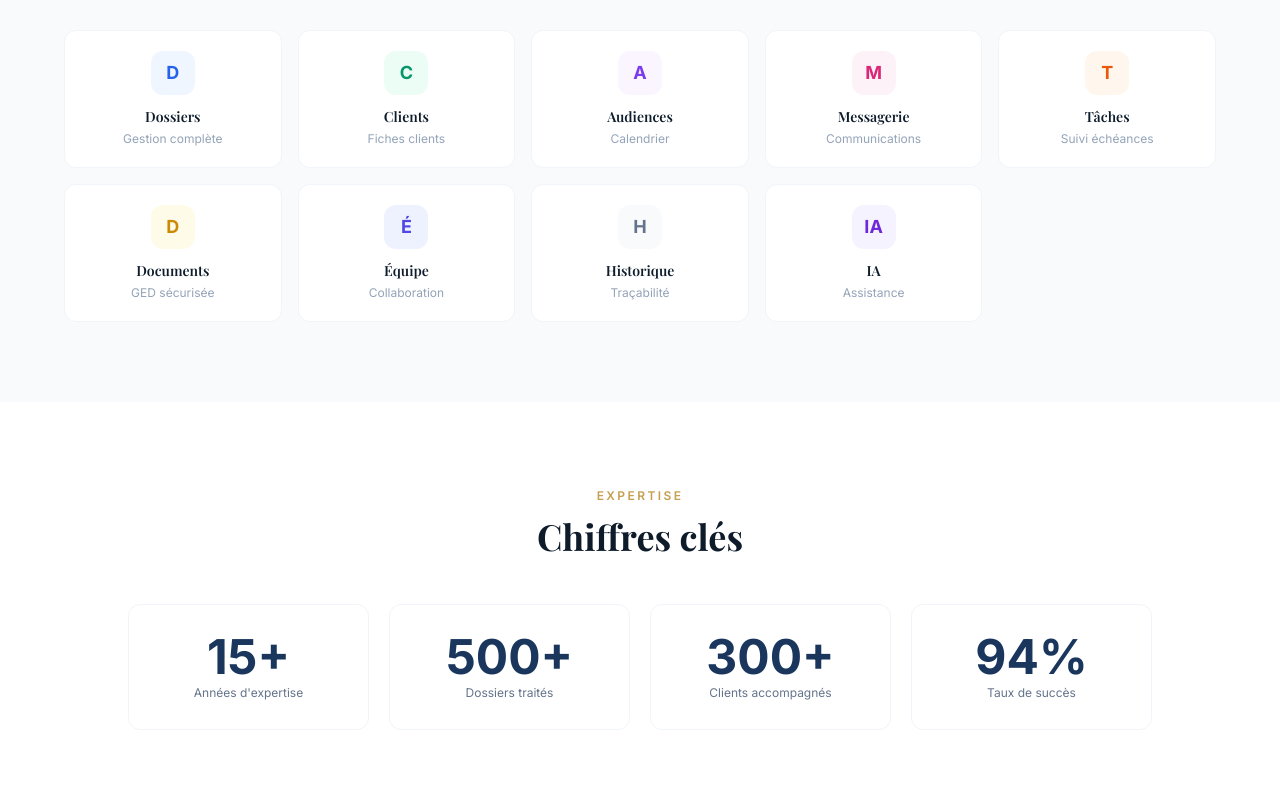
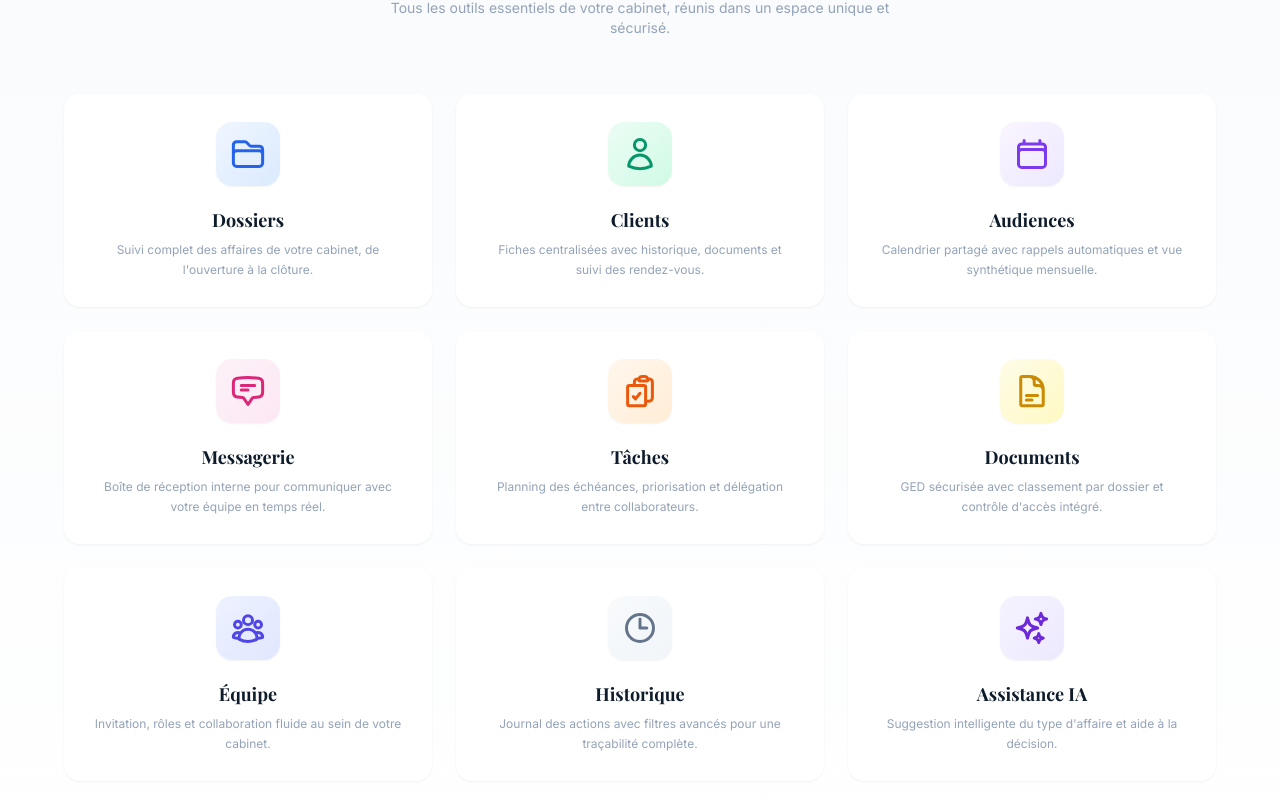
Before and after one commit to alaaissa11/Avocat_pro, an Angular app in the folder frontend/: page / in a window 1280 px wide. Shown: the part 1020-1820 px from the top of the page. Built offline with nearby package versions, Linux system fonts and the light colour scheme.

Commit message:
home page edit

```diff
--- a/frontend/src/app/features/home/home.component.ts
+++ b/frontend/src/app/features/home/home.component.ts
@@ -1,5 +1,6 @@
-import { Component, signal } from '@angular/core';
+import { Component, signal, ViewChild, ElementRef, AfterViewInit } from '@angular/core';
 import { RouterLink } from '@angular/router';
+import { DomSanitizer, SafeHtml } from '@angular/platform-browser';
 
 @Component({
   selector: 'app-home',
@@ -46,12 +47,11 @@ import { RouterLink } from '@angular/router';
 
     <!-- Hero -->
     <section class="min-h-screen flex items-center relative overflow-hidden bg-lawyer-dark">
-      <video autoplay muted loop playsinline preload="auto"
-             class="absolute inset-0 w-full h-full object-cover"
-             poster="">
+      <video #heroVideo autoplay muted loop playsinline preload="auto"
+             class="absolute inset-0 w-full h-full object-cover video-ken-burns">
         <source src="assets/hero-bg.mp4" type="video/mp4">
       </video>
-      <div class="absolute inset-0 bg-gradient-to-r from-lawyer-dark/85 via-lawyer-dark/70 to-lawyer-dark/50"></div>
+      <div class="absolute inset-0 bg-gradient-to-r from-lawyer-dark/70 via-lawyer-dark/50 to-lawyer-dark/30"></div>
       <div class="w-full px-6 pt-20 pb-16 relative z-10">
         <div class="max-w-3xl mx-auto text-center">
           <div class="flex justify-center mb-5">
@@ -97,21 +97,26 @@ import { RouterLink } from '@angular/router';
     </section>
 
     <!-- Modules -->
-    <section id="modules" class="py-16 md:py-20 bg-slate-50/60">
+    <section id="modules" class="py-20 md:py-28 bg-gradient-to-b from-slate-50 to-white">
       <div class="w-full px-6">
-        <div class="text-center mb-10 md:mb-12">
-          <span class="inline-block text-xs tracking-[0.2em] uppercase font-semibold text-lawyer-accent mb-3">Modules</span>
-          <h2 class="font-serif text-3xl md:text-4xl font-bold text-lawyer-dark">Une plateforme complète</h2>
-          <p class="text-slate-500 text-sm mt-2 max-w-md mx-auto">Tous les outils nécessaires à la gestion de votre cabinet au même endroit.</p>
+        <div class="text-center mb-14">
+          <span class="inline-block text-xs tracking-[0.2em] uppercase font-semibold text-lawyer-accent mb-4 px-4 py-1.5 border border-lawyer-accent/20 rounded-full bg-lawyer-accent/5">Notre plateforme</span>
+          <h2 class="font-serif text-4xl md:text-5xl font-bold text-lawyer-dark leading-tight">Un écosystème <span class="text-lawyer-accent">complet</span></h2>
+          <p class="text-slate-400 text-sm mt-3 max-w-lg mx-auto">Tous les outils essentiels de votre cabinet, réunis dans un espace unique et sécurisé.</p>
         </div>
-        <div class="max-w-6xl mx-auto grid grid-cols-2 md:grid-cols-3 lg:grid-cols-5 gap-4">
+        <div class="max-w-6xl mx-auto grid grid-cols-1 sm:grid-cols-2 lg:grid-cols-3 gap-6">
           @for (feat of features; track feat.title) {
-            <div class="bg-white rounded-xl border border-slate-100 p-5 hover:shadow-md hover:-translate-y-0.5 transition-all duration-200 text-center group">
-              <div class="w-11 h-11 rounded-xl flex items-center justify-center mx-auto mb-3 transition-transform group-hover:scale-110" [style.background]="feat.bg">
-                <span class="text-lg font-bold" [style.color]="feat.color">{{ feat.letter }}</span>
+            <div class="group relative bg-white rounded-2xl p-7 transition-all duration-300 hover:-translate-y-1.5 hover:shadow-xl cursor-default"
+                 [style.boxShadow]="'0 1px 3px rgba(0,0,0,0.04), 0 1px 2px rgba(0,0,0,0.02)'">
+              <div class="absolute inset-x-0 top-0 h-1 rounded-t-2xl transition-all duration-300 group-hover:h-1.5 opacity-0 group-hover:opacity-100" [style.background]="'linear-gradient(90deg, '+feat.color+', '+feat.color+'88)'"></div>
+              <div class="flex flex-col items-center text-center">
+                <div class="w-16 h-16 rounded-2xl flex items-center justify-center mb-5 transition-all duration-300 group-hover:scale-110 group-hover:rotate-3 shadow-sm"
+                     [style.background]="feat.bg">
+                  <span [innerHTML]="feat.safeIcon" class="[&>svg]:w-9 [&>svg]:h-9" [style.color]="feat.color"></span>
+                </div>
+                <h3 class="font-serif font-bold text-lawyer-dark text-lg mb-1.5">{{ feat.title }}</h3>
+                <p class="text-slate-400 text-xs leading-relaxed">{{ feat.desc }}</p>
               </div>
-              <h3 class="font-semibold text-lawyer-dark text-sm">{{ feat.title }}</h3>
-              <p class="text-xs text-slate-400 mt-1">{{ feat.desc }}</p>
             </div>
           }
         </div>
@@ -143,7 +148,7 @@ import { RouterLink } from '@angular/router';
       <div class="max-w-7xl mx-auto">
         <div class="grid grid-cols-1 md:grid-cols-2 gap-0">
           <!-- CTA -->
-          <div class="bg-lawyer-primary relative overflow-hidden p-10 md:p-14 flex flex-col justify-center">
+          <div class="bg-lawyer-dark relative overflow-hidden p-10 md:p-14 flex flex-col justify-center">
             <div class="absolute inset-0 bg-[radial-gradient(ellipse_at_top_right,rgba(198,160,82,0.08),transparent_60%)]"></div>
             <div class="relative">
               <h2 class="font-serif text-2xl md:text-3xl font-bold text-white mb-3">Prêt à moderniser<br>votre cabinet ?</h2>
@@ -272,27 +277,106 @@ import { RouterLink } from '@angular/router';
       line-height: 1.3;
       margin-top: 1px;
     }
+
+    .video-ken-burns {
+      animation: kenBurns 4s ease-in-out infinite;
+    }
+
+    @keyframes kenBurns {
+      0% { transform: scale(1); }
+      50% { transform: scale(1.03); }
+      100% { transform: scale(1); }
+    }
   `]
 })
-export class HomeComponent {
+export class HomeComponent implements AfterViewInit {
   year = new Date().getFullYear();
   navVisible = signal(true);
+  features: Array<{ safeIcon: SafeHtml; title: string; desc: string; bg: string; color: string }> = [];
+
+  @ViewChild('heroVideo') videoRef!: ElementRef<HTMLVideoElement>;
+
+  constructor(private sanitizer: DomSanitizer) {
+    this.initFeatures();
+  }
+
+  ngAfterViewInit(): void {
+    const video = this.videoRef?.nativeElement;
+    if (video) video.play().catch(() => {});
+  }
 
   toggleNav(): void {
     this.navVisible.update(v => !v);
   }
 
-  features = [
-    { letter: 'D', title: 'Dossiers', desc: 'Gestion complète', bg: '#eff6ff', color: '#2563eb' },
-    { letter: 'C', title: 'Clients', desc: 'Fiches clients', bg: '#ecfdf5', color: '#059669' },
-    { letter: 'A', title: 'Audiences', desc: 'Calendrier', bg: '#faf5ff', color: '#7c3aed' },
-    { letter: 'M', title: 'Messagerie', desc: 'Communications', bg: '#fdf2f8', color: '#db2777' },
-    { letter: 'T', title: 'Tâches', desc: 'Suivi échéances', bg: '#fff7ed', color: '#ea580c' },
-    { letter: 'D', title: 'Documents', desc: 'GED sécurisée', bg: '#fefce8', color: '#ca8a04' },
-    { letter: 'É', title: 'Équipe', desc: 'Collaboration', bg: '#eef2ff', color: '#4f46e5' },
-    { letter: 'H', title: 'Historique', desc: 'Traçabilité', bg: '#f8fafc', color: '#64748b' },
-    { letter: 'IA', title: 'IA', desc: 'Assistance', bg: '#f5f3ff', color: '#6d28d9' },
+  private initFeatures(): void {
+    const raw: Array<{ icon: string; title: string; desc: string; bg: string; color: string }> = [
+    {
+      icon: `<svg fill="none" viewBox="0 0 24 24" stroke="currentColor" stroke-width="2"><path stroke-linecap="round" stroke-linejoin="round" d="M2.25 12.75V12A2.25 2.25 0 014.5 9.75h15A2.25 2.25 0 0121.75 12v.75m-8.69-6.44l-2.12-2.12a1.5 1.5 0 00-1.061-.44H4.5A2.25 2.25 0 002.25 6v12a2.25 2.25 0 002.25 2.25h15A2.25 2.25 0 0021.75 18V9a2.25 2.25 0 00-2.25-2.25h-5.379a1.5 1.5 0 01-1.06-.44z"/></svg>`,
+      title: 'Dossiers',
+      desc: 'Suivi complet des affaires de votre cabinet, de l\'ouverture à la clôture.',
+      bg: 'linear-gradient(135deg, #eff6ff, #dbeafe)',
+      color: '#2563eb'
+    },
+    {
+      icon: `<svg fill="none" viewBox="0 0 24 24" stroke="currentColor" stroke-width="2"><path stroke-linecap="round" stroke-linejoin="round" d="M15.75 6a3.75 3.75 0 11-7.5 0 3.75 3.75 0 017.5 0zM4.501 20.118a7.5 7.5 0 0114.998 0A17.933 17.933 0 0112 21.75c-2.676 0-5.216-.584-7.499-1.632z"/></svg>`,
+      title: 'Clients',
+      desc: 'Fiches centralisées avec historique, documents et suivi des rendez-vous.',
+      bg: 'linear-gradient(135deg, #ecfdf5, #d1fae5)',
+      color: '#059669'
+    },
+    {
+      icon: `<svg fill="none" viewBox="0 0 24 24" stroke="currentColor" stroke-width="2"><path stroke-linecap="round" stroke-linejoin="round" d="M6.75 3v2.25M17.25 3v2.25M3 18.75V7.5a2.25 2.25 0 012.25-2.25h13.5A2.25 2.25 0 0121 7.5v11.25m-18 0A2.25 2.25 0 005.25 21h13.5A2.25 2.25 0 0021 18.75m-18 0v-7.5A2.25 2.25 0 015.25 9h13.5A2.25 2.25 0 0121 11.25v7.5"/></svg>`,
+      title: 'Audiences',
+      desc: 'Calendrier partagé avec rappels automatiques et vue synthétique mensuelle.',
+      bg: 'linear-gradient(135deg, #faf5ff, #ede9fe)',
+      color: '#7c3aed'
+    },
+    {
+      icon: `<svg fill="none" viewBox="0 0 24 24" stroke="currentColor" stroke-width="2"><path stroke-linecap="round" stroke-linejoin="round" d="M7.5 8.25h9m-9 3H12m-9.75 1.51c0 1.6 1.123 2.994 2.707 3.227 1.129.166 2.27.293 3.423.379.35.026.67.21.865.501L12 21l2.755-4.133a1.14 1.14 0 01.865-.501 48.172 48.172 0 003.423-.379c1.584-.233 2.707-1.626 2.707-3.228V6.741c0-1.602-1.123-2.995-2.707-3.228A48.394 48.394 0 0012 3c-2.392 0-4.744.175-7.043.513C3.373 3.746 2.25 5.14 2.25 6.741v6.018z"/></svg>`,
+      title: 'Messagerie',
+      desc: 'Boîte de réception interne pour communiquer avec votre équipe en temps réel.',
+      bg: 'linear-gradient(135deg, #fdf2f8, #fce7f3)',
+      color: '#db2777'
+    },
+    {
+      icon: `<svg fill="none" viewBox="0 0 24 24" stroke="currentColor" stroke-width="2"><path stroke-linecap="round" stroke-linejoin="round" d="M11.35 3.836c-.065.21-.1.433-.1.664 0 .414.336.75.75.75h4.5a.75.75 0 00.75-.75 2.25 2.25 0 00-.1-.664m-5.8 0A2.251 2.251 0 0113.5 2.25H15c1.012 0 1.867.668 2.15 1.586m-5.8 0c-.376.023-.75.05-1.124.08C9.095 4.01 8.25 4.973 8.25 6.108V8.25m8.9-4.414c.376.023.75.05 1.124.08 1.131.094 1.976 1.057 1.976 2.192V16.5A2.25 2.25 0 0118 18.75h-2.25m-7.5-10.5H4.875c-.621 0-1.125.504-1.125 1.125v11.25c0 .621.504 1.125 1.125 1.125h9.75c.621 0 1.125-.504 1.125-1.125V18.75m-7.5-10.5h6.375c.621 0 1.125.504 1.125 1.125v9.375m-8.25-3l1.5 1.5 3-3.75"/></svg>`,
+      title: 'Tâches',
+      desc: 'Planning des échéances, priorisation et délégation entre collaborateurs.',
+      bg: 'linear-gradient(135deg, #fff7ed, #ffedd5)',
+      color: '#ea580c'
+    },
+    {
+      icon: `<svg fill="none" viewBox="0 0 24 24" stroke="currentColor" stroke-width="2"><path stroke-linecap="round" stroke-linejoin="round" d="M19.5 14.25v-2.625a3.375 3.375 0 00-3.375-3.375h-1.5A1.125 1.125 0 0113.5 7.125v-1.5a3.375 3.375 0 00-3.375-3.375H8.25m0 12.75h7.5m-7.5 3H12M10.5 2.25H5.625c-.621 0-1.125.504-1.125 1.125v17.25c0 .621.504 1.125 1.125 1.125h12.75c.621 0 1.125-.504 1.125-1.125V11.25a9 9 0 00-9-9z"/></svg>`,
+      title: 'Documents',
+      desc: 'GED sécurisée avec classement par dossier et contrôle d\'accès intégré.',
+      bg: 'linear-gradient(135deg, #fefce8, #fef9c3)',
+      color: '#ca8a04'
+    },
+    {
+      icon: `<svg fill="none" viewBox="0 0 24 24" stroke="currentColor" stroke-width="2"><path stroke-linecap="round" stroke-linejoin="round" d="M18 18.72a9.094 9.094 0 003.741-.479 3 3 0 00-4.682-2.72m.94 3.198l.001.031c0 .225-.012.447-.037.666A11.944 11.944 0 0112 21c-2.17 0-4.207-.576-5.963-1.584A6.062 6.062 0 016 18.719m12 0a5.971 5.971 0 00-.941-3.197m0 0A5.995 5.995 0 0012 12.75a5.995 5.995 0 00-5.058 2.772m0 0a3 3 0 00-4.681 2.72 8.986 8.986 0 003.74.477m.94-3.197a5.971 5.971 0 00-.94 3.197M15 6.75a3 3 0 11-6 0 3 3 0 016 0zm6 3a2.25 2.25 0 11-4.5 0 2.25 2.25 0 014.5 0zm-13.5 0a2.25 2.25 0 11-4.5 0 2.25 2.25 0 014.5 0z"/></svg>`,
+      title: 'Équipe',
+      desc: 'Invitation, rôles et collaboration fluide au sein de votre cabinet.',
+      bg: 'linear-gradient(135deg, #eef2ff, #e0e7ff)',
+      color: '#4f46e5'
+    },
+    {
+      icon: `<svg fill="none" viewBox="0 0 24 24" stroke="currentColor" stroke-width="2"><path stroke-linecap="round" stroke-linejoin="round" d="M12 6v6h4.5m4.5 0a9 9 0 11-18 0 9 9 0 0118 0z"/></svg>`,
+      title: 'Historique',
+      desc: 'Journal des actions avec filtres avancés pour une traçabilité complète.',
+      bg: 'linear-gradient(135deg, #f8fafc, #f1f5f9)',
+      color: '#64748b'
+    },
+    {
+      icon: `<svg fill="none" viewBox="0 0 24 24" stroke="currentColor" stroke-width="2"><path stroke-linecap="round" stroke-linejoin="round" d="M9.813 15.904L9 18.75l-.813-2.846a4.5 4.5 0 00-3.09-3.09L2.25 12l2.846-.813a4.5 4.5 0 003.09-3.09L9 5.25l.813 2.846a4.5 4.5 0 003.09 3.09L15.75 12l-2.846.813a4.5 4.5 0 00-3.09 3.09zM18.259 8.715L18 9.75l-.259-1.035a3.375 3.375 0 00-2.455-2.456L14.25 6l1.036-.259a3.375 3.375 0 002.455-2.456L18 2.25l.259 1.035a3.375 3.375 0 002.455 2.456L21.75 6l-1.036.259a3.375 3.375 0 00-2.455 2.456zM16.894 20.567L16.5 21.75l-.394-1.183a2.25 2.25 0 00-1.423-1.423L13.5 18.75l1.183-.394a2.25 2.25 0 001.423-1.423l.394-1.183.394 1.183a2.25 2.25 0 001.423 1.423l1.183.394-1.183.394a2.25 2.25 0 00-1.423 1.423z"/></svg>`,
+      title: 'Assistance IA',
+      desc: 'Suggestion intelligente du type d\'affaire et aide à la décision.',
+      bg: 'linear-gradient(135deg, #f5f3ff, #ede9fe)',
+      color: '#6d28d9'
+    },
   ];
+    this.features = raw.map(f => ({ ...f, safeIcon: this.sanitizer.bypassSecurityTrustHtml(f.icon) }));
+  }
 
   stats = [
     { value: '15+', label: "Années d'expertise" },
```
